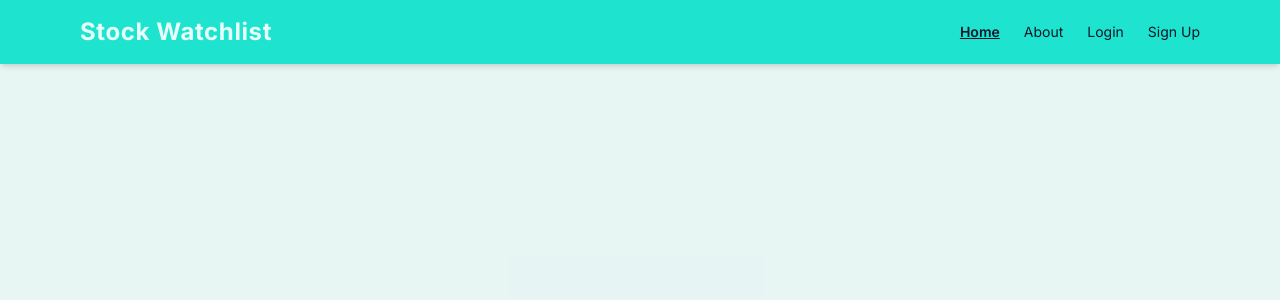
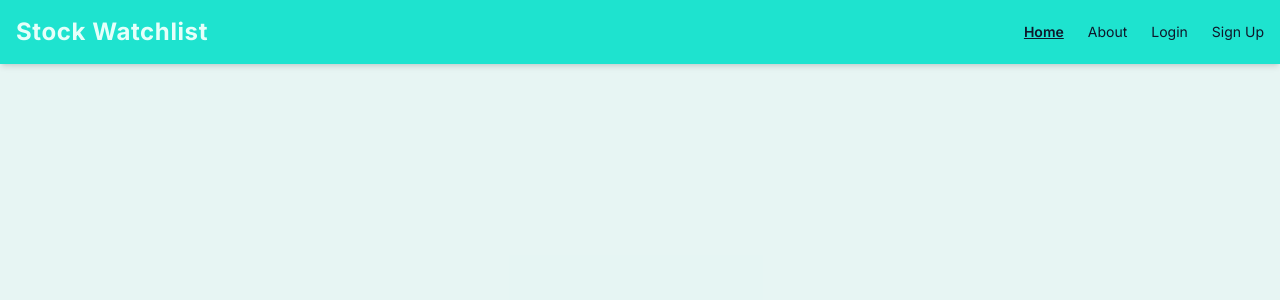
Before and after one commit to zharan96prog/Stock-Watchlist-App, a React (Vite) app: page / in a window 1280 px wide. Shown: the top 300 px of the page. Built offline with nearby package versions, Linux system fonts and the light colour scheme; no server answers.

Commit message:
Update MainNavigation.jsx

```diff
--- a/src/components/MainNavigation.jsx
+++ b/src/components/MainNavigation.jsx
@@ -50,7 +50,7 @@
 
   return (
     <header className="bg-primary text-primary-foreground shadow-md fixed top-0 w-full">
-      <div className="max-w-6xl mx-auto px-4 py-4 flex justify-between items-center">
+      <div className="w-full px-4 py-4 flex justify-between items-center">
         <h1 className="text-2xl font-bold tracking-wide">Stock Watchlist</h1>
         <nav>
           <ul className="flex gap-6 text-sm font-medium items-center">
```
